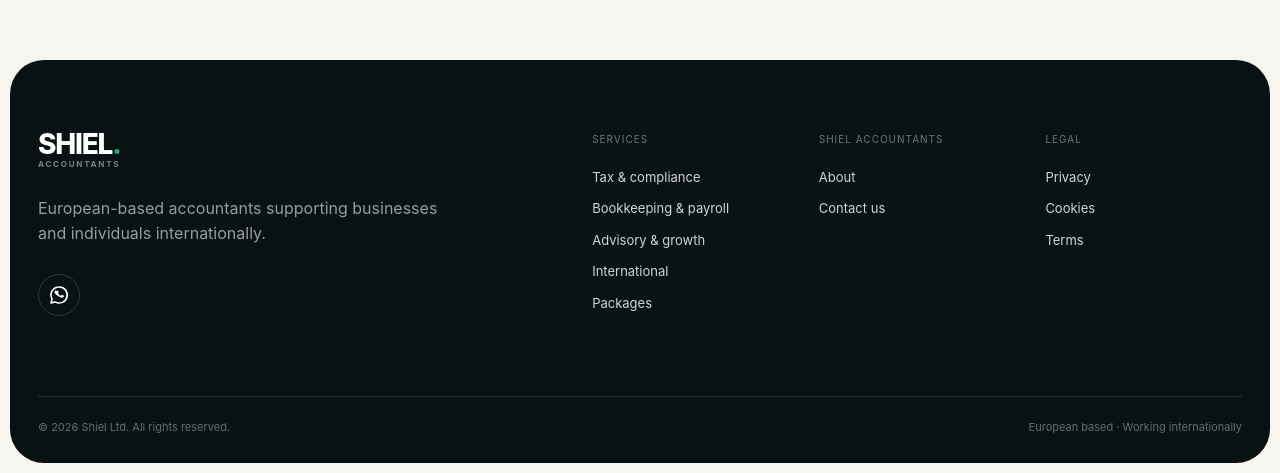
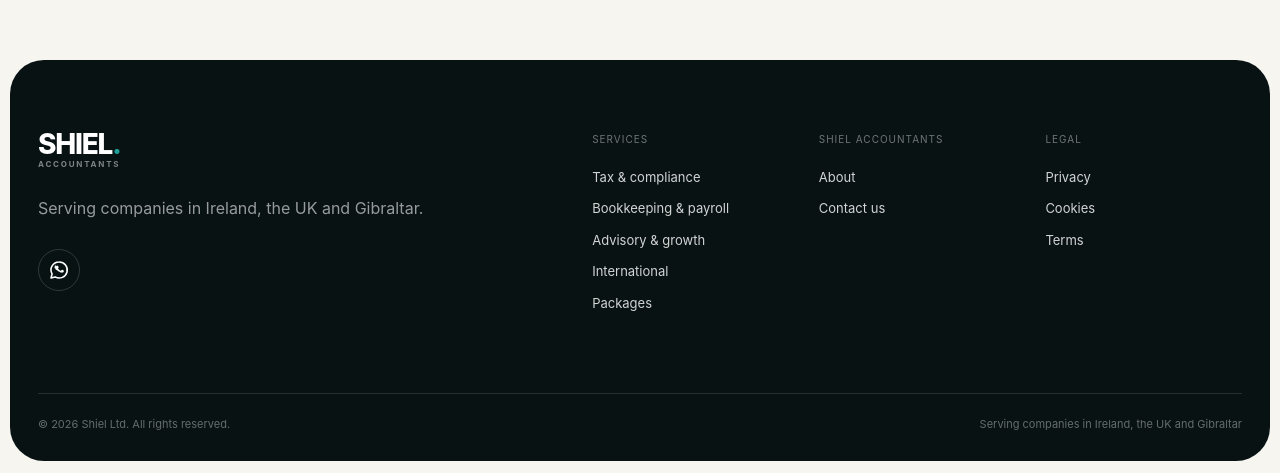
Before and after one commit to victoriashiel/Shiel-ltd, a Next.js app: page / in a window 1280 px wide. Shown: the part 5149-5622 px from the top of the page. Built offline with nearby package versions, Linux system fonts and the light colour scheme; no server answers.

Commit message:
Update footer market positioning

```diff
--- a/components/site-footer.tsx
+++ b/components/site-footer.tsx
@@ -9,7 +9,7 @@ export function SiteFooter() {
       <div className="footer-shell">
         <div className="footer-lead">
           <Logo />
-          <p>European-based accountants supporting businesses and individuals internationally.</p>
+          <p>Serving companies in Ireland, the UK and Gibraltar.</p>
           <div className="footer-contact-row">
             <a
               href={siteConfig.whatsappHref}
@@ -47,7 +47,7 @@ export function SiteFooter() {
 
       <div className="footer-bottom">
         <p>© {new Date().getFullYear()} {siteConfig.legalName}. All rights reserved.</p>
-        <p>European based · Working internationally</p>
+        <p>Serving companies in Ireland, the UK and Gibraltar</p>
       </div>
     </footer>
   );
```
